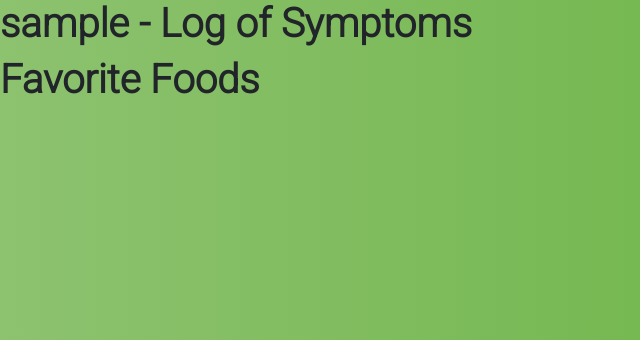
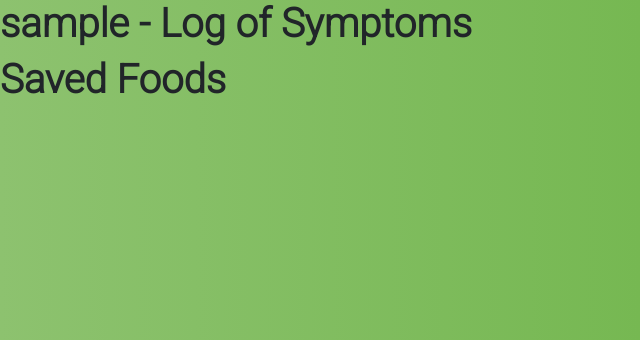
Before and after one commit to mawopileda/finalproj, a Flask app: page /profile in a window 1280 px wide. Shown: the part 106-446 px from the top of the page, without its empty margins (0-640 px from the left). Run offline with Flask 2, Linux system fonts and the light colour scheme; a user stored in the database is signed in; data that the repository does not hold is empty; some libraries are stand-ins or nearby versions.

Commit message:
final version

```diff
--- a/templates/profile.html
+++ b/templates/profile.html
@@ -13,7 +13,7 @@
 </div>
 {% endfor %}
 <div>
-<h1><b>Favorite Foods</b></h1>
+<h1><b>Saved Foods</b></h1>
 
 {% for meal in meals %}
 <div class="card">
```
